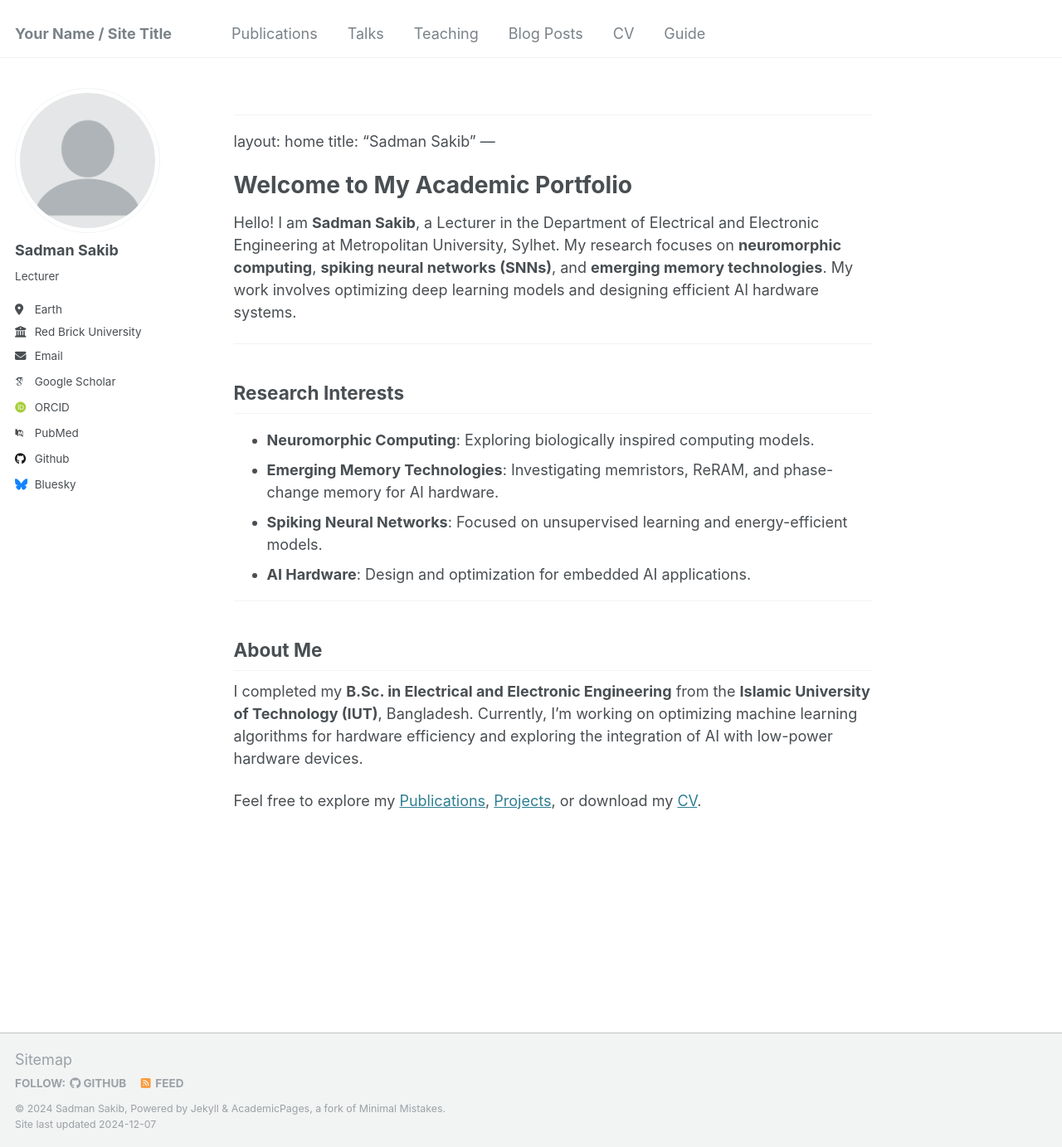
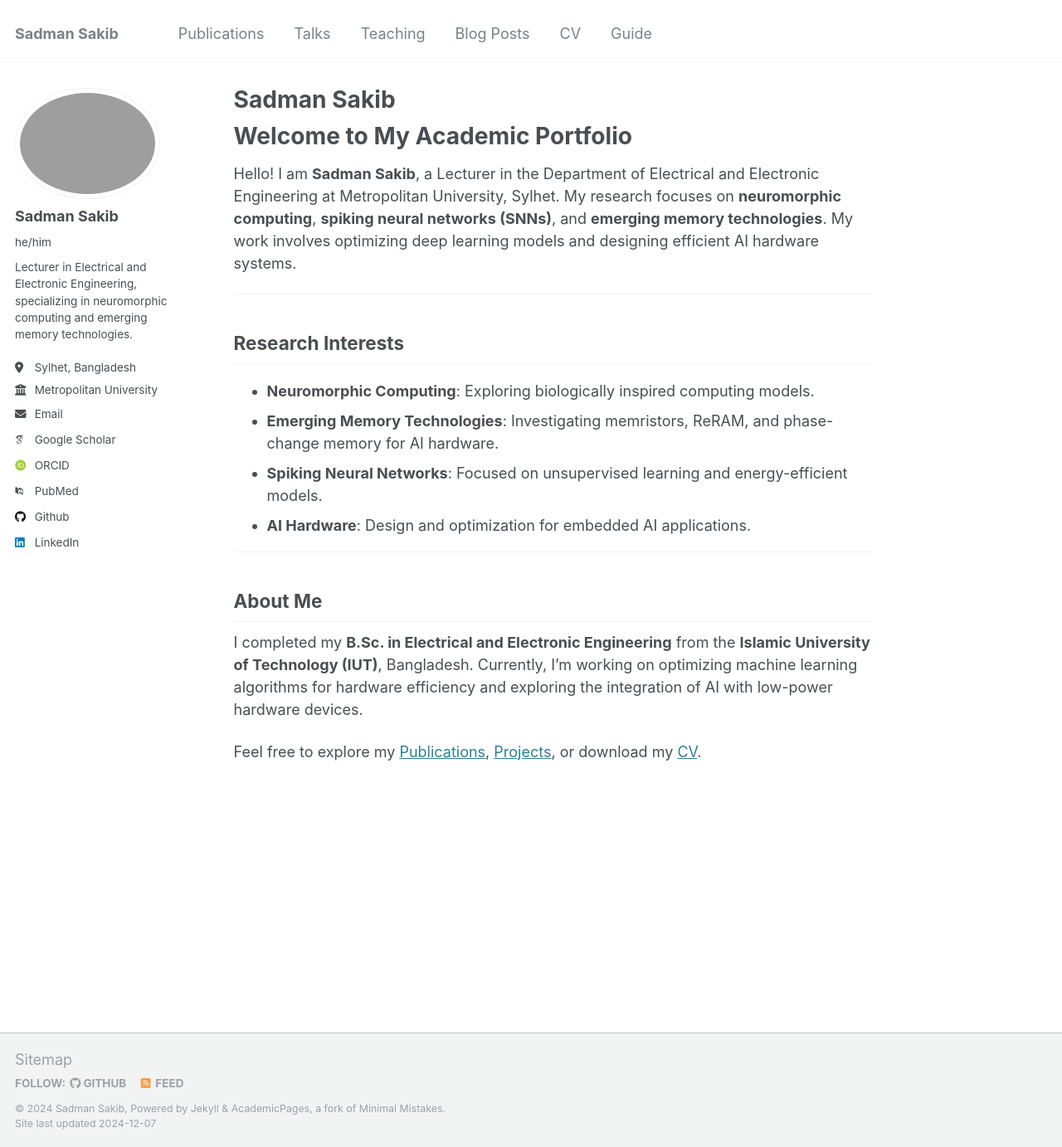
Before and after one commit to Ssakib92/ssakib92.github.io, a Jekyll site: the page built from _pages/about.md, in a window 1280 px wide and 1383 px high. Shown: the whole window at 83% size. Built offline with Jekyll 4.4.1, drawn with Linux system fonts in a browser that asks for light colours; some web fonts are replaced; our own code applies the rules of GitHub Pages for plain Markdown files.

Commit message:
more info

```diff
--- a/_config.yml
+++ b/_config.yml
@@ -8,27 +8,27 @@
 
 # Basic Site Settings
 locale                   : "en-US"
-title                    : "Your Name / Site Title"
+title                    : "Sadman Sakib"
 title_separator          : "-"
 name                     : &name "Sadman Sakib"
 description              : &description "Lecturer | Researcher | Engineer"
-url                      : https://academicpages.github.io # the base hostname & protocol for your site e.g. "https://[your GitHub username].github.io"
-baseurl                  : "" # the subpath of your site, e.g. "/blog"
-repository               : "academicpages/academicpages.github.io"
+url                      : https://ssakib92.github.io
+baseurl                  : "" # No subpath for your site
+repository               : "ssakib92/ssakib92.github.io"  # Your GitHub repository
 
 # Site Author - The following control what appear as part of the author content on the side bar.
 #               If a field is blank the icon and link will not appear, otherwise it will be shown.
 #               Additional customization can be done by editing /_includes/author-profile.html
 author:
   # Biographic information
-  avatar           : "profile.png"
+  avatar           : "profile.jpg"  # Add your profile picture in the 'assets/images' folder
   name             : "Sadman Sakib"
-  pronouns         : # example: "she/her"
-  bio              : "Lecturer"
-  location         : "Earth"
-  employer         : "Red Brick University"
-  uri              : # URL
-  email            : "none@example.org"
+  pronouns         : "he/him"
+  bio              : "Lecturer in Electrical and Electronic Engineering, specializing in neuromorphic computing and emerging memory technologies."
+  location         : "Sylhet, Bangladesh"
+  employer         : "Metropolitan University"
+  uri              : # URL (Optional if you want to link to your personal website)
+  email            : "ssakib12325@gmail.com"  # Your email
 
   # Academic websites
   arxiv            : # URL - Update with the correct link to your profile
@@ -44,12 +44,12 @@ author:
   bitbucket        : # Username - Update with your username on the site
   codepen          : # Username
   dribbble         : # Username
-  github           : "academicpages"
+  github           : "ssakib92"
   kaggle           : # Username
   stackoverflow    : # User number or user number and name (i.e., use "1" or "1/jeff-atwood")
 
   # Social media
-  bluesky          : "bsky.app" # Replace this with you Bluesky username
+  bluesky          : # Replace this with you Bluesky username
   facebook         : # Username
   flickr           : # Username
   foursquare       : # Username
@@ -58,7 +58,7 @@ author:
   keybase          : # Username
   instagram        : # Username
   lastfm           : # Username
-  linkedin         : # Username
+  linkedin         : "https://www.linkedin.com/in/sadman-sakib-shammo/"  # Your LinkedIn profile
   mastodon         : # URL
   medium           : # URL
   pinterest        : # Username
--- a/_pages/about.md
+++ b/_pages/about.md
@@ -1,8 +1,13 @@
+---
+permalink: /
+title: "Sadman Sakib"
+author_profile: true
+redirect_from:
+  - /about/
+  - /about.html
+---
 
----
-layout: home
-title: "Sadman Sakib"
----
+
 
 # Welcome to My Academic Portfolio
 
```
